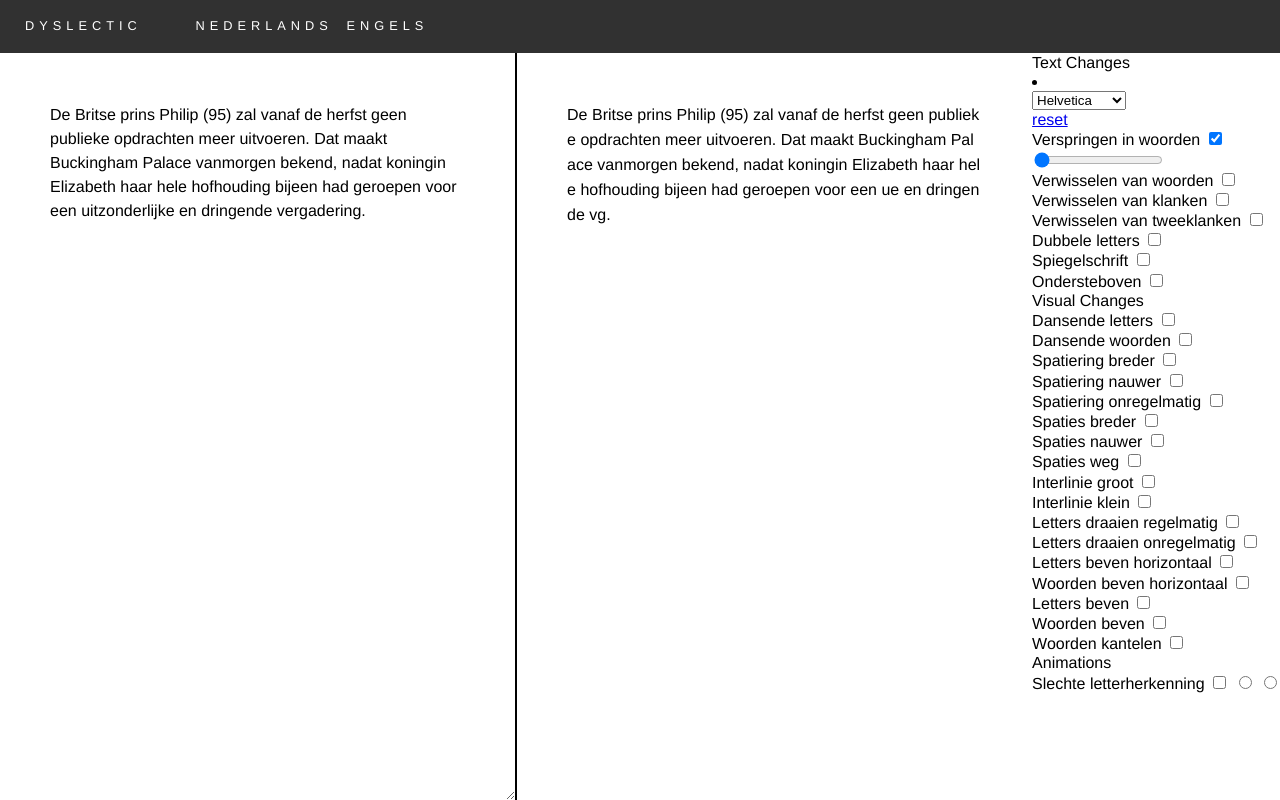
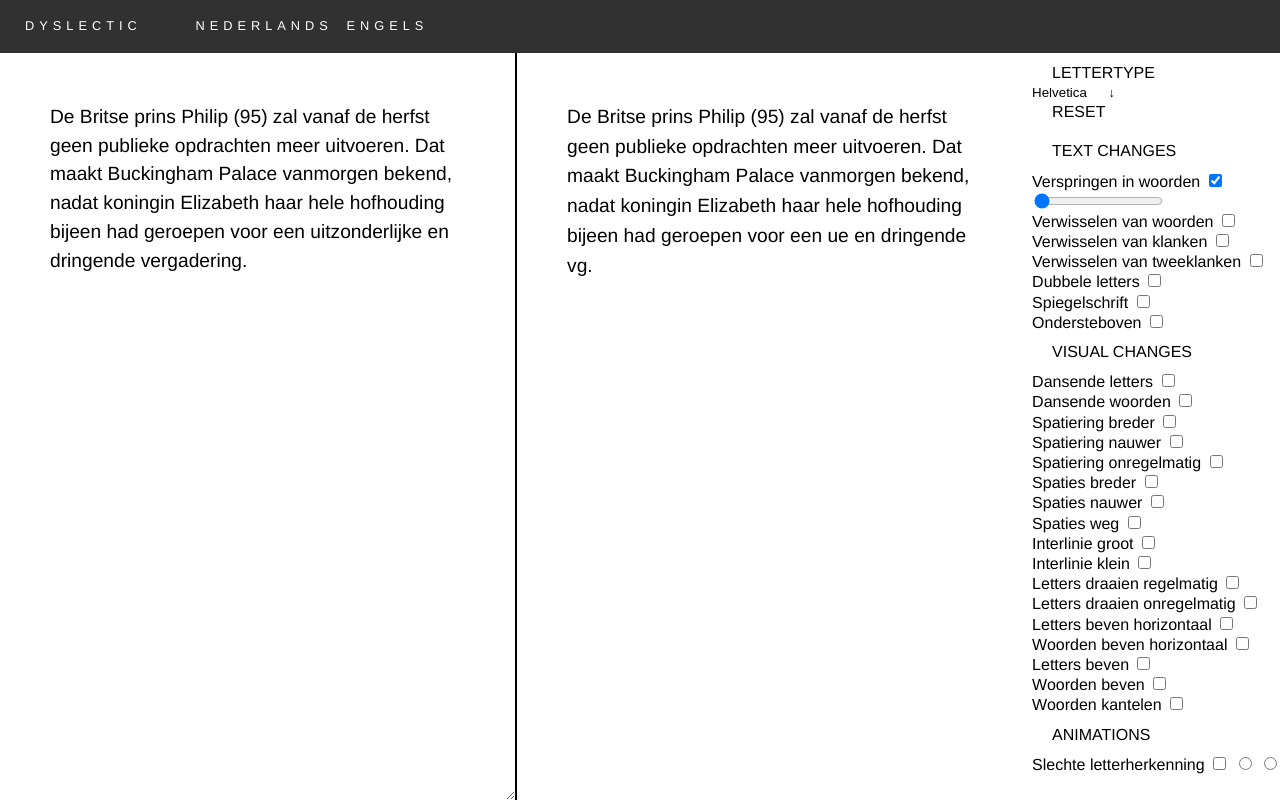
Before and after one commit to ChristopheVandePoel/dyslexia-sofie, a plain HTML site: page index2.html in a window 1280 px wide. Both pictures are taken after a click on the checkbox "Verspringen in woorden". Drawn offline with nearby package versions, Linux system fonts and the light colour scheme.

Commit message:
chore: more stylings

```diff
--- a/index2.html
+++ b/index2.html
@@ -2,13 +2,14 @@
   <head>
       <meta charset="UTF-8">
       <title>DYSLECTIC</title>
+      <base href=".">
       <script src="https://ajax.googleapis.com/ajax/libs/jquery/3.1.1/jquery.min.js"></script>
-      <script src="jquery.keyframes.js"></script>
-      <script src="jquery.typer.js"></script>
-      <script src="script.js"></script>
-      <link rel="stylesheet" type="text/css" href="reset.css"/>
-      <link rel="stylesheet" type="text/css" href="styles2.css"/>
-      <link rel="stylesheet" type="text/css" href="printstyles.css" media="print"/>
+      <script src="./jquery.keyframes.js"></script>
+      <script src="./jquery.typer.js"></script>
+      <script src="./script.js"></script>
+      <link rel="stylesheet" type="text/css" href="./reset.css"/>
+      <link rel="stylesheet" type="text/css" href="./styles2.css"/>
+      <link rel="stylesheet" type="text/css" href="./printstyles.css" media="print"/>
 
   </head>
   <body>
@@ -37,8 +38,7 @@
         <div class="fieldsetsWrapper">
           <div class="fieldsets">
             <fieldset>
-              <legend>Text Changes</legend>
-              <li>
+              <h2 class="font-title">LetterType</h2>
               <div class="select-wrapper">
                 <select id="fonts">
                   <option value="Helvetica">Helvetica</option>
@@ -48,8 +48,8 @@
                   <option value="Sofie Font">Sofie Font</option>
                 </select>
               </div>
-              </li>
-              <a href="index.html">reset</a>
+              <h2 class="reset-link"><a href="">reset</a></h2>
+              <h2>Text Changes</h2>
               <div>
                 <p>
                     <label for="insideWordSwap-check">Verspringen in woorden</label>
@@ -88,7 +88,7 @@
             </fieldset>
 
             <fieldset>
-              <legend>Visual Changes</legend>
+              <h2>Visual Changes</h2>
               <div>
                 <p>
                   <label for="jump-check">Dansende letters</label>
@@ -178,7 +178,7 @@
           </fieldset>
 
           <fieldset>
-            <legend>Animations</legend>
+            <h2>Animations</h2>
             <div>
               <p>
                 <label for="slechteLetterHerkenning-check">Slechte letterherkenning</label>
--- a/styles2.css
+++ b/styles2.css
@@ -59,13 +59,21 @@ a:hover {
   outline: none;
   padding: 50px;
   font: inherit;
-  font-size: 1.5em;
+  font-size: 1.8em;
   line-height: 1.5em;
+}
+
+#output {
+  word-wrap: break-word;
 }
 
 .InputWrapper {
   border: 0;
   border-right: 2px solid black;
+}
+
+.OutputWrapper {
+
 }
 
 .body-flex {
@@ -77,6 +85,48 @@ a:hover {
 
 /*CONTROLS*/
 
+.fieldsets h2 {
+  text-transform: uppercase;
+  padding: 10px 0 10px 20px;
+}
+
+h2.reset-link {
+  padding-top: 0;
+}
+h2.font-title {
+  padding-bottom: 0;
+}
+
+.fieldsets #fonts{
+  border: none;
+  background: transparent;
+  -webkit-appearance: none;
+  -moz-appearance: none;
+  padding: 0;
+  margin: 0;
+}
+
+.select-wrapper:after {
+  content: "↓";
+  font-size: 80%;
+}
+
+.fieldsets a {
+  color: inherit;
+  text-decoration: none;
+}
+
+.fieldsets a:hover {
+  color: blue;
+}
+
 .slider.hidden-slider {
   display: none;
 }
+
+
+/* TEXT-FIELDS */
+
+.woord {
+  display: inline-block;
+}
```
Lines whose indentation alone changed are shown as unchanged.
